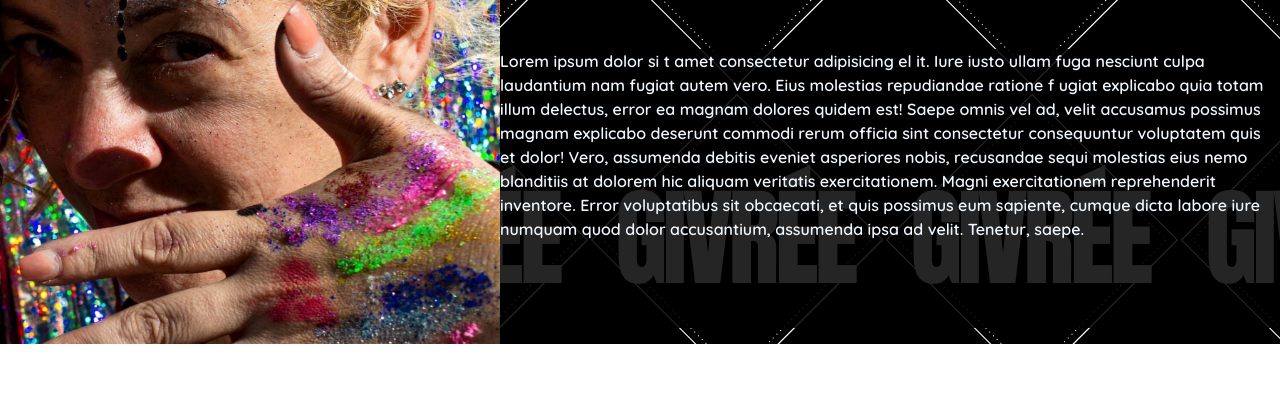
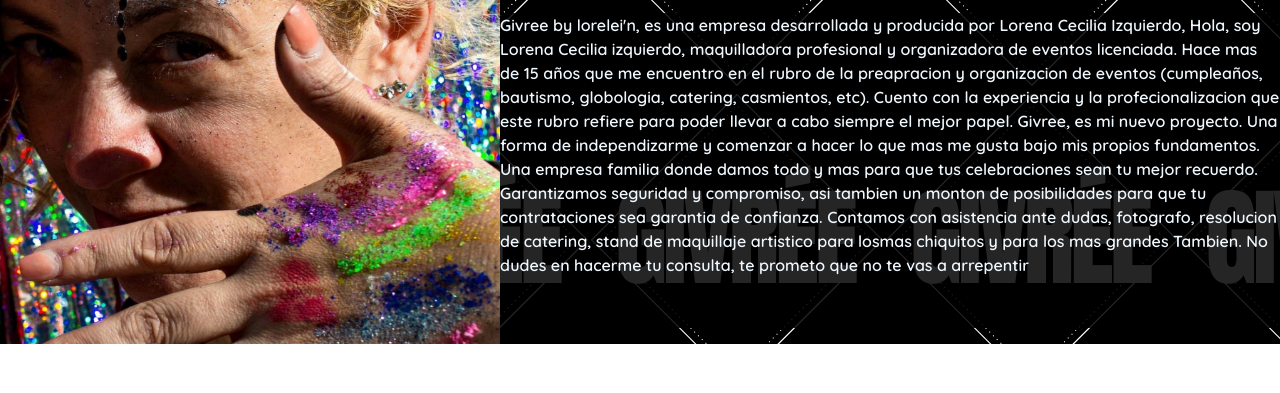
Before and after one commit to JoaquinMoyano1/PF-MoyanoIzquierdo, a website: page html/quienessomos.html in a window 1280 px wide. Shown: the part 291-684 px from the top of the page. Drawn offline with nearby package versions, Linux system fonts and the light colour scheme.

Commit message:
entrega final final

```diff
--- a/html/quienessomos.html
+++ b/html/quienessomos.html
@@ -11,8 +11,9 @@
         integrity="sha384-4bw+/aepP/YC94hEpVNVgiZdgIC5+VKNBQNGCHeKRQN+PtmoHDEXuppvnDJzQIu9" crossorigin="anonymous">
     <link rel="stylesheet" href="../css/main.css">
 
-    <meta name="description" content="Hola, somos Givree, un servicio de organizacion de eventos, te invitamos a que conozcas mas sobre nuestros servicios">
-     <meta name="keywords" content="quienes somos, nuestros clientes, inicio, caba, maquillaje, maquillaje artistico">
+    <meta name="description"
+        content="Hola, somos Givree, un servicio de organizacion de eventos, te invitamos a que conozcas mas sobre nuestros servicios">
+    <meta name="keywords" content="quienes somos, nuestros clientes, inicio, caba, maquillaje, maquillaje artistico">
 
 </head>
 
@@ -57,18 +58,11 @@
         <h2 class="titulo fuenteQuienesSomos"> Un poco sobre mi </h2>
 
         <h2 class="subTituloA fuenteQuienesSomos"> ¿Que es Givree Lorelein? </h2>
-        <p class="contA ">Lorem ipsum dolor si
-            t amet consectetur adipisicing el
-            it. Iure iusto ullam fuga nesciunt culpa laudantium nam fugiat autem vero.
-            Eius molestias repudiandae ratione f
-            ugiat explicabo quia totam illum delectus, error ea magnam dolores quidem est!
-            Saepe omnis vel ad, velit accusamus possimus magnam explicabo
-             deserunt commodi
-            rerum officia sint consectetur consequuntur voluptatem quis et dolor!
-            Vero, assumenda debitis eveniet asperiores nobis,
-            recusandae sequi molestias eius nemo blanditiis at dolorem hic aliquam veritatis exercitationem.
-            Magni exercitationem reprehenderit inventore. Error voluptatibus sit
-             obcaecati, et quis possimus eum sapiente, cumque dicta labore iure numquam quod dolor accusantium, assumenda ipsa ad velit. Tenetur, saepe.
+        <p class="contA ">Givree by lorelei'n, es una empresa desarrollada y producida por Lorena Cecilia Izquierdo,
+            Hola, soy Lorena Cecilia izquierdo, maquilladora profesional y organizadora de eventos licenciada. Hace mas de 15 años que me encuentro en el rubro de la preapracion y organizacion de eventos (cumpleaños, bautismo, globologia, catering, casmientos, etc). Cuento con la experiencia y la profecionalizacion que este rubro refiere para poder llevar a cabo siempre el mejor papel.
+            Givree, es mi nuevo proyecto. Una forma de independizarme y comenzar a hacer lo que mas me gusta bajo mis propios fundamentos. Una empresa familia donde damos todo y mas para que tus celebraciones sean tu mejor recuerdo. Garantizamos seguridad y compromiso, asi tambien un monton de posibilidades para que tu contrataciones sea garantia de confianza.
+            Contamos con asistencia ante dudas, fotografo, resolucion  de catering, stand de maquillaje artistico para losmas chiquitos y para los mas grandes Tambien.
+            No dudes en hacerme tu consulta, te prometo que no te vas a arrepentir
         </p>
         <img class="imgQuienes" src="../img/quienes-somos.jpg" alt="GivreeLorelein">
 
@@ -82,7 +76,8 @@
                 <li class="nav-item"><a href="../index.html" class="nav-link px-2 text-body-secondary"> Inicio </a></li>
                 <li class="nav-item"><a href="../html/eventos.html" class="nav-link px-2 text-body-secondary"> Eventos
                     </a></li>
-                <li class="nav-item"><a href="../html/productos-y-servicios.html" class="nav-link px-2 text-body-secondary">Productos y Servicios</a>
+                <li class="nav-item"><a href="../html/productos-y-servicios.html"
+                        class="nav-link px-2 text-body-secondary">Productos y Servicios</a>
                 </li>
                 <li class="nav-item"><a href="#" class="nav-link px-2 text-body-secondary">
                         ¿Quienes somos? </a></li>
```
